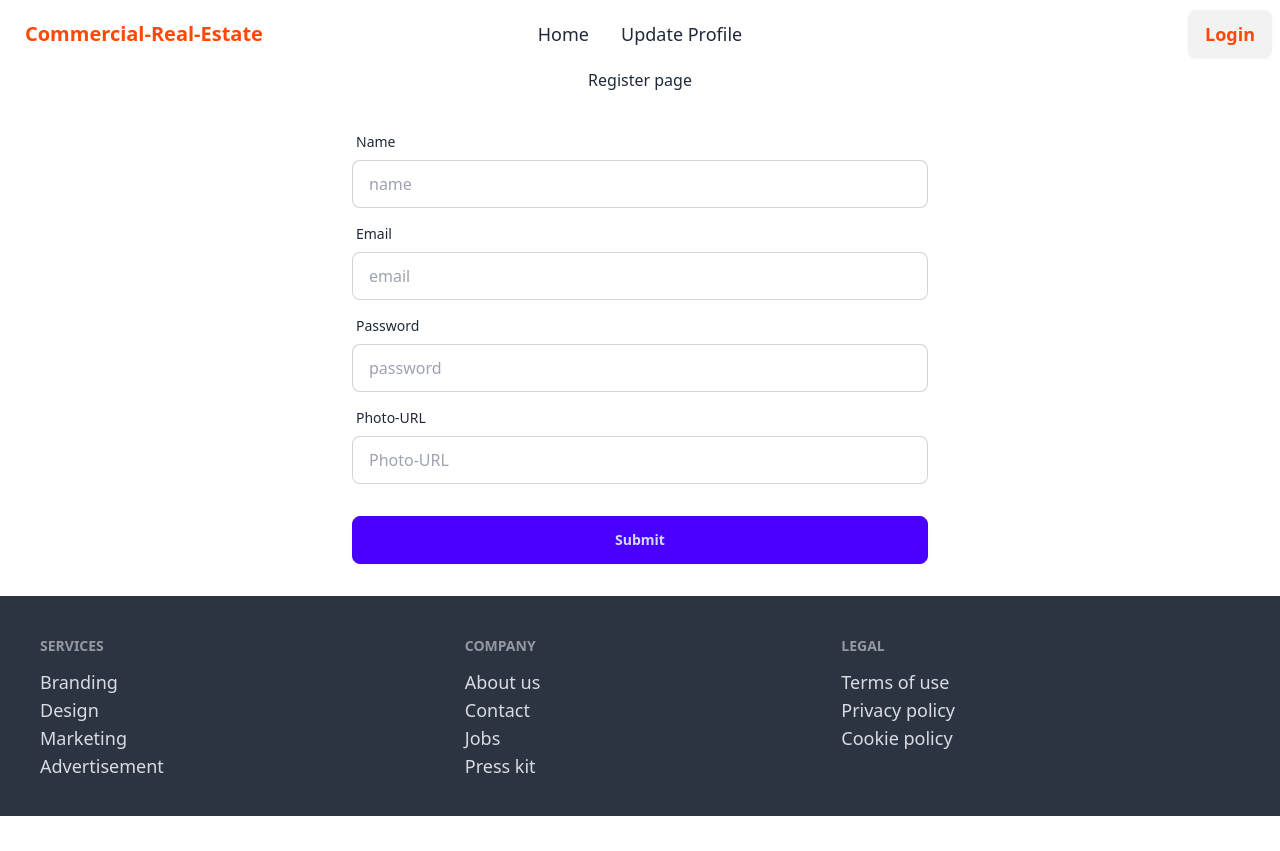
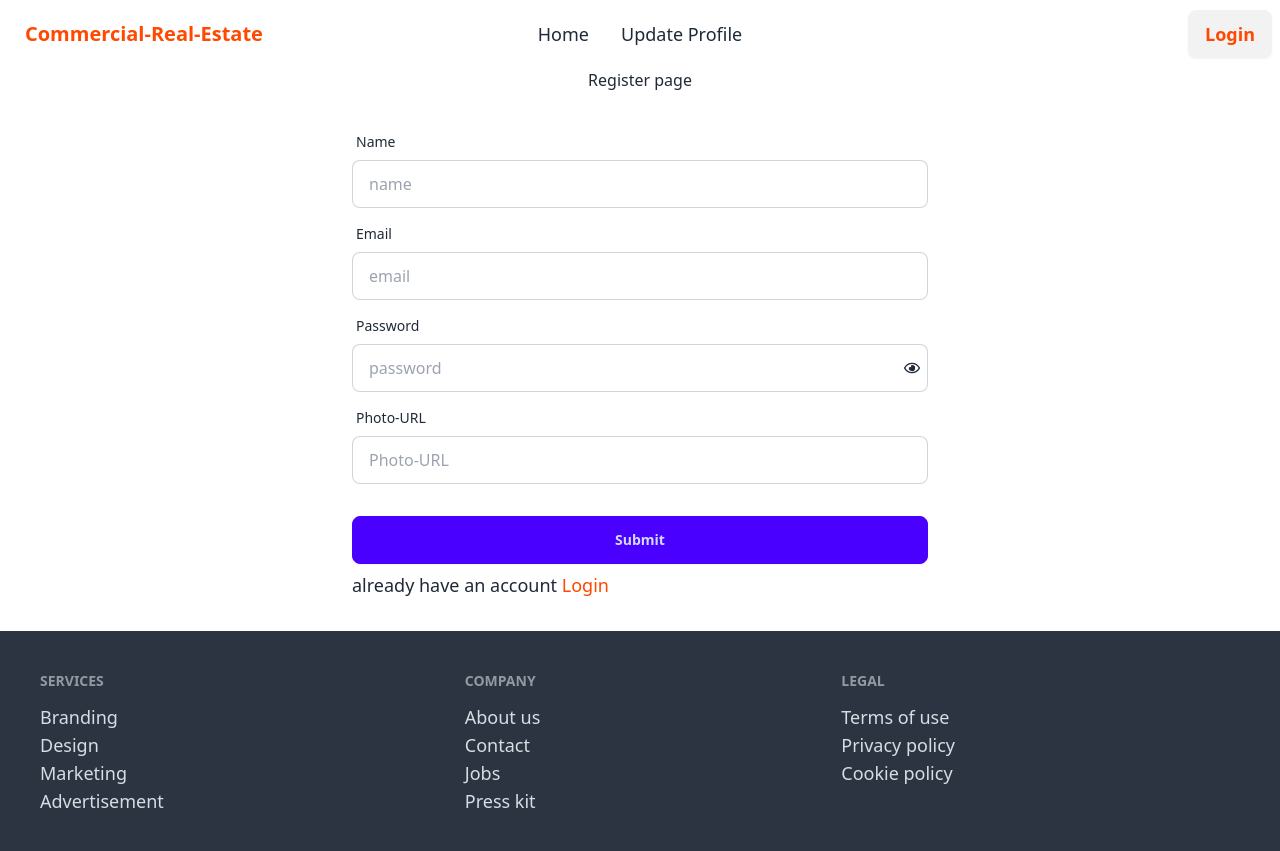
Before and after one commit to shahin2525/commercial-real-estate, a React (Vite) app: page /register in a window 1280 px wide. Before the commit the page ends 816 px from the top, so only its background shows below. Built offline with nearby package versions, Linux system fonts and the light colour scheme; no server answers.

Commit message:
add show password

```diff
--- a/package.json
+++ b/package.json
@@ -16,6 +16,7 @@
     "react": "^18.3.1",
     "react-dom": "^18.3.1",
     "react-hook-form": "^7.52.2",
+    "react-icons": "^5.3.0",
     "react-router-dom": "^6.26.1",
     "sort-by": "^1.2.0"
   },
--- a/src/pages/Register/Register.jsx
+++ b/src/pages/Register/Register.jsx
@@ -1,8 +1,11 @@
-import { useContext } from "react";
+import { useContext, useState } from "react";
 import { useForm } from "react-hook-form";
 import { AuthContext } from "../../auth/AuthProvider";
-
+import { FaRegEye } from "react-icons/fa";
+import { FaEyeSlash } from "react-icons/fa6";
+import { Link } from "react-router-dom";
 const Register = () => {
+  const [showPassword, setShowPassword] = useState(false);
   const { createUser } = useContext(AuthContext);
 
   const { register, handleSubmit, reset } = useForm();
@@ -70,17 +73,26 @@ const Register = () => {
             </a>
           </label> */}
         </div>
-        <div className="form-control">
+        <div className="form-control relative">
           <label className="label">
             <span className="label-text">Password</span>
           </label>
           <input
             {...register("password")}
-            type="password"
+            type={showPassword ? "text" : "password"}
             placeholder="password"
             className="input input-bordered"
+            min="6"
+            max="20"
+            pattern="(?=.*[A-Z])(?=.*[a-z]).*"
             required
           />
+          <button
+            onClick={() => setShowPassword(!showPassword)}
+            className="absolute top-[62%] right-2"
+          >
+            {showPassword ? <FaEyeSlash /> : <FaRegEye />}
+          </button>
         </div>
         <div className="form-control">
           <label className="label">
@@ -98,6 +110,12 @@ const Register = () => {
           {/* <button className="btn btn-primary">Login</button> */}
           <input className="btn btn-primary" type="submit" />
         </div>
+        <p className="text-[18px]">
+          already have an account{" "}
+          <Link className="text-bold text-[18px] text-[#ff4800]" to="/login">
+            Login
+          </Link>
+        </p>
       </form>
     </div>
   );
```
Also changed, not shown: 1 other file (tests, documents, lock files or other folders).
